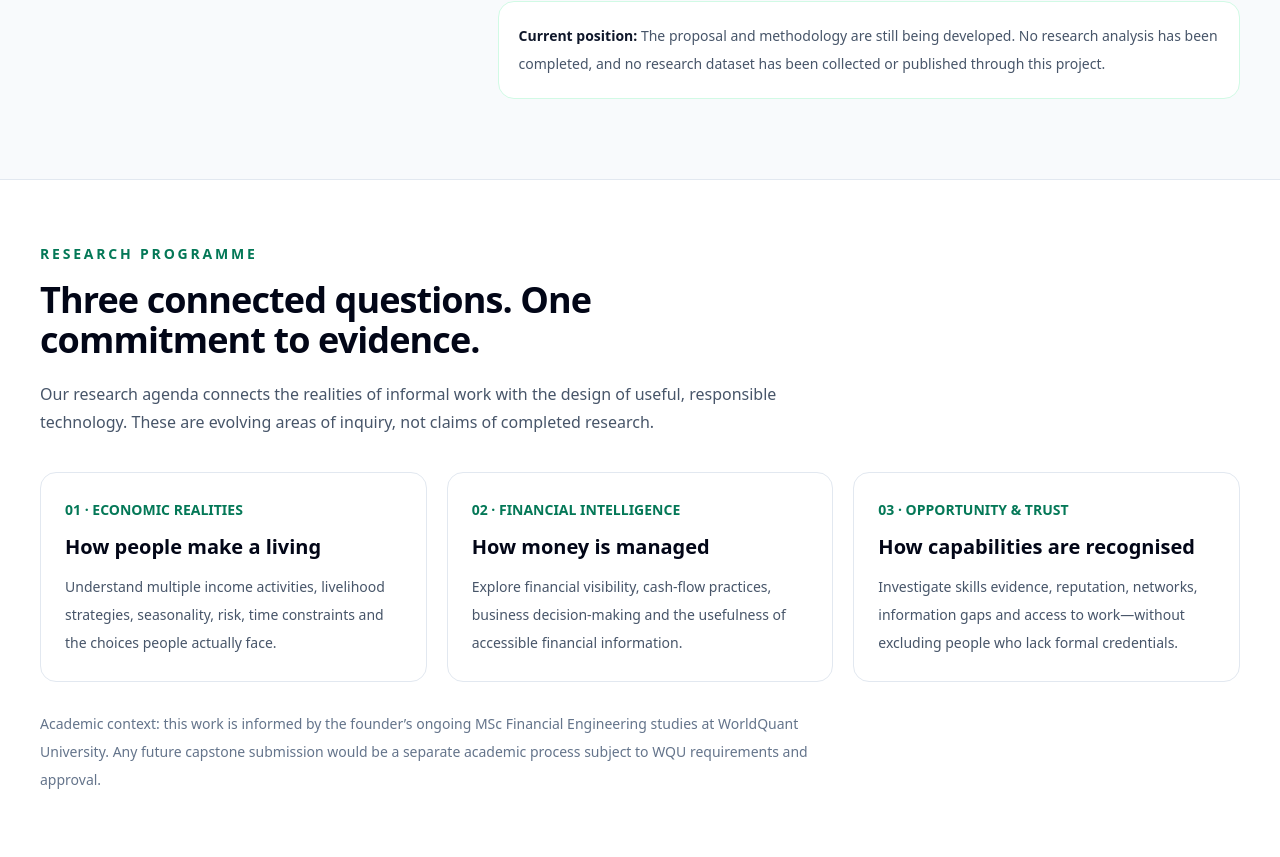
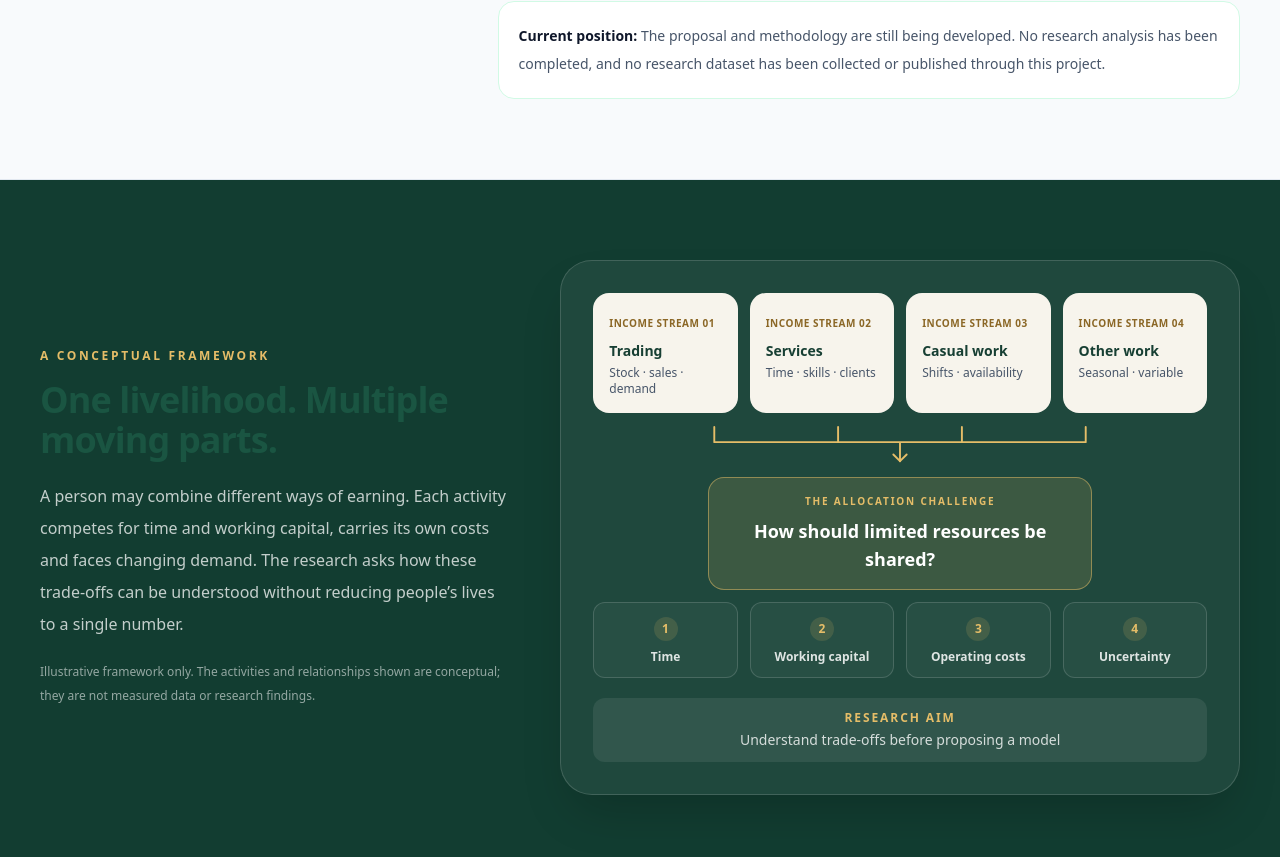
Before and after one commit to Muller007/asilitech-website, a Next.js app: page /research in a window 1280 px wide. Shown: the part 1243-2100 px from the top of the page. Built offline with nearby package versions, Linux system fonts and the light colour scheme.

Commit message:
Add a visual research framework to Asili Tech

```diff
--- a/app/research/page.tsx
+++ b/app/research/page.tsx
@@ -157,6 +157,33 @@ export default function ResearchPage() {
                 research analysis has been completed, and no research dataset
                 has been collected or published through this project.
               </p>
+            </div>
+          </div>
+        </div>
+      </section>
+
+      <section className="overflow-hidden bg-[#123d31] text-white">
+        <div className="mx-auto max-w-7xl px-6 py-16 md:px-10 md:py-20">
+          <div className="grid items-center gap-12 lg:grid-cols-[0.82fr_1.18fr]">
+            <div>
+              <p className="text-xs font-bold uppercase tracking-[0.22em] text-[#e5bd68]">A conceptual framework</p>
+              <h2 className="mt-4 text-3xl font-semibold leading-tight tracking-tight md:text-4xl">One livelihood. Multiple moving parts.</h2>
+              <p className="mt-5 max-w-lg text-base leading-8 text-white/75">A person may combine different ways of earning. Each activity competes for time and working capital, carries its own costs and faces changing demand. The research asks how these trade-offs can be understood without reducing people’s lives to a single number.</p>
+              <p className="mt-5 text-xs leading-6 text-white/55">Illustrative framework only. The activities and relationships shown are conceptual; they are not measured data or research findings.</p>
+            </div>
+            <div className="rounded-[2rem] border border-white/15 bg-white/[0.06] p-5 shadow-2xl shadow-black/20 md:p-8">
+              <div className="grid grid-cols-2 gap-3 md:grid-cols-4">
+                <div className="rounded-2xl bg-[#f7f4ec] p-4 text-[#173f33]"><span className="text-[10px] font-bold uppercase tracking-wider text-[#8b6726]">Income stream 01</span><p className="mt-2 text-sm font-bold">Trading</p><p className="mt-1 text-xs text-slate-600">Stock · sales · demand</p></div>
+                <div className="rounded-2xl bg-[#f7f4ec] p-4 text-[#173f33]"><span className="text-[10px] font-bold uppercase tracking-wider text-[#8b6726]">Income stream 02</span><p className="mt-2 text-sm font-bold">Services</p><p className="mt-1 text-xs text-slate-600">Time · skills · clients</p></div>
+                <div className="rounded-2xl bg-[#f7f4ec] p-4 text-[#173f33]"><span className="text-[10px] font-bold uppercase tracking-wider text-[#8b6726]">Income stream 03</span><p className="mt-2 text-sm font-bold">Casual work</p><p className="mt-1 text-xs text-slate-600">Shifts · availability</p></div>
+                <div className="rounded-2xl bg-[#f7f4ec] p-4 text-[#173f33]"><span className="text-[10px] font-bold uppercase tracking-wider text-[#8b6726]">Income stream 04</span><p className="mt-2 text-sm font-bold">Other work</p><p className="mt-1 text-xs text-slate-600">Seasonal · variable</p></div>
+              </div>
+              <div className="flex justify-center py-3 text-[#e5bd68]" aria-hidden="true"><svg viewBox="0 0 520 42" className="h-10 w-full max-w-xl" fill="none"><path d="M65 2V18H455V2M195 2V18M325 2V18M260 18V38" stroke="currentColor" strokeWidth="2" strokeLinecap="round" strokeLinejoin="round"/><path d="m253 31 7 7 7-7" stroke="currentColor" strokeWidth="2" strokeLinecap="round" strokeLinejoin="round"/></svg></div>
+              <div className="mx-auto max-w-sm rounded-2xl border border-[#e5bd68]/50 bg-[#e5bd68]/15 px-5 py-4 text-center"><p className="text-[10px] font-bold uppercase tracking-[0.18em] text-[#e5bd68]">The allocation challenge</p><p className="mt-2 text-lg font-semibold">How should limited resources be shared?</p></div>
+              <div className="mt-3 grid grid-cols-2 gap-3 md:grid-cols-4">
+                {['Time','Working capital','Operating costs','Uncertainty'].map((item, index) => <div key={item} className="rounded-xl border border-white/15 bg-white/[0.04] px-3 py-3 text-center"><span className="mb-2 inline-flex h-6 w-6 items-center justify-center rounded-full bg-[#e5bd68]/15 text-xs font-bold text-[#e5bd68]">{index + 1}</span><p className="text-xs font-semibold text-white/85">{item}</p></div>)}
+              </div>
+              <div className="mt-5 rounded-xl bg-white/[0.08] px-4 py-3 text-center"><p className="text-xs font-semibold uppercase tracking-[0.16em] text-[#e5bd68]">Research aim</p><p className="mt-1 text-sm text-white/80">Understand trade-offs before proposing a model</p></div>
             </div>
           </div>
         </div>
```
